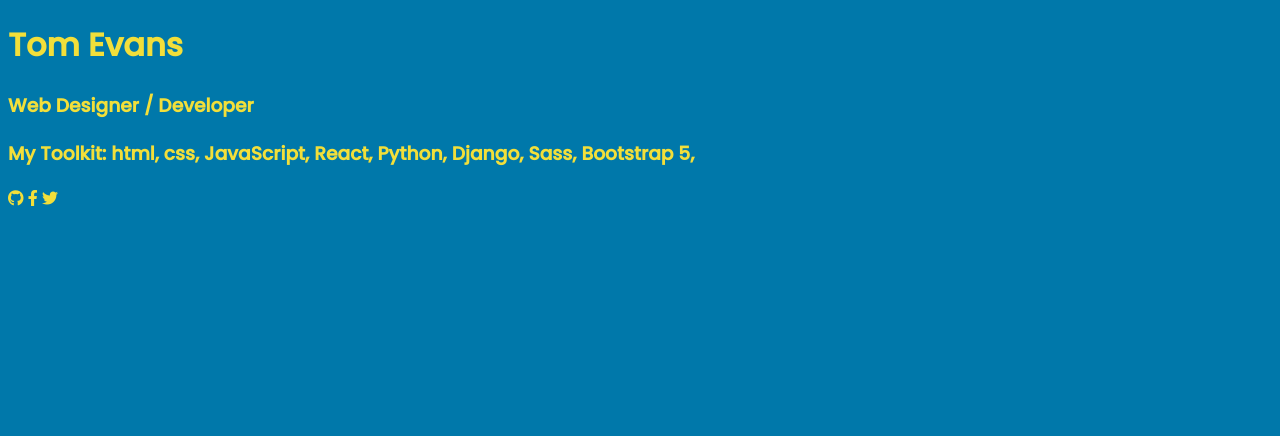
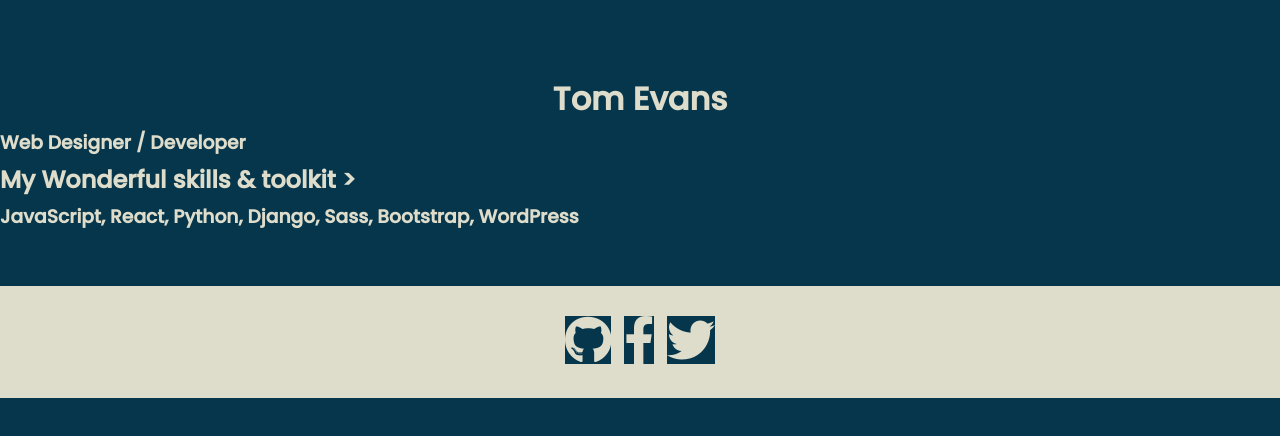
Before and after one commit to TomE1/jsApps, a plain HTML site: page index.html in a window 1280 px wide. Drawn offline with Linux system fonts and the light colour scheme.

Commit message:
first upload
color and text changed

```diff
--- a/index.html
+++ b/index.html
@@ -15,15 +15,15 @@
   </head>
   <body>
 
-    <container>
-      <div>
+  <container>
+      <div class='hero'>
+
         <h1>Tom Evans</h1> <h3>Web Designer / Developer</h3>
 
-        <h3>My Toolkit: html, css, JavaScript, React, Python, Django, Sass, Bootstrap 5,  </h3>
+        <h2>My Wonderful skills & toolkit > <h3><span class='12'>JavaScript, React, Python, Django, Sass, Bootstrap, WordPress</h2>
       </div>
 
-
-    <div class='social'>
+    <div class="social">
       <i class="fa-brands fa-github"></i>
       <i class="fa-brands fa-facebook-f"></i>
       <i class="fa-brands fa-twitter"></i>
--- a/styles.scss
+++ b/styles.scss
@@ -1,6 +1,6 @@
-$base-color: #0078aa;
+$base-color: #06364b;
 $primary-color: #3ab4f2;
-$secondary-color: #f2df3a;
+$secondary-color: #dedccb;
 $text-color-light: #fff;
 $text-color-dark: #333;
 $border-dark: rgba($base-color, 0.88);
@@ -9,8 +9,31 @@ $border-dark: rgba($base-color, 0.88);
   background-color: $base-color;
   color: $secondary-color;
   font-family: "Poppins", sans-serif;
+  margin: 0;
+  padding: 0;
+}
+container {
+  margin-left: 30px;
 }
 
-.alert {
-  border: 1px solid $border-dark;
+.hero {
+  text-align: left;
+  margin-top: 50px;
+  margin-bottom: 50px;
+  h1 {
+    text-align: center;
+  }
+  h3 {
+    padding-top: 5px;
+    padding-bottom: 5px;
+  }
 }
+
+.social {
+  text-align: center;
+  background-color: $secondary-color;
+  padding-top: 20px;
+  padding-bottom: 20px;
+  margin-top: 50px;
+  font-size: 300%;
+}
```
Also changed, not shown: styles.css, 1 other file.
